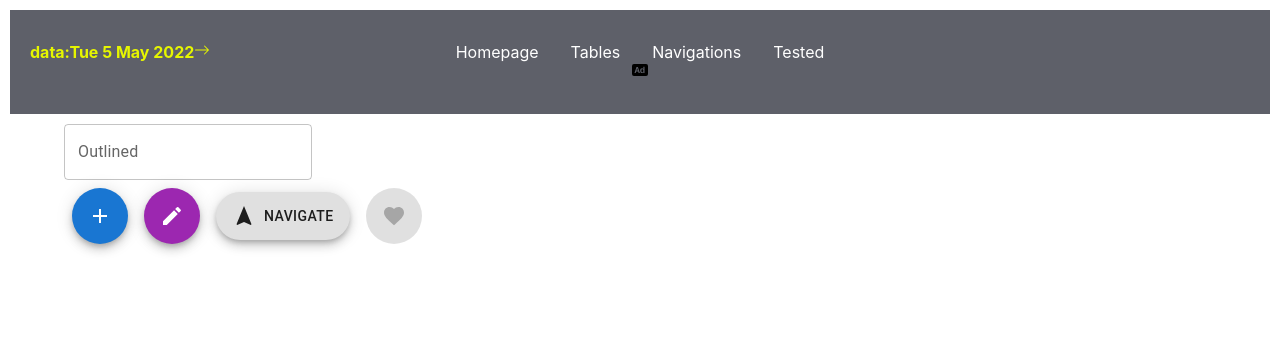
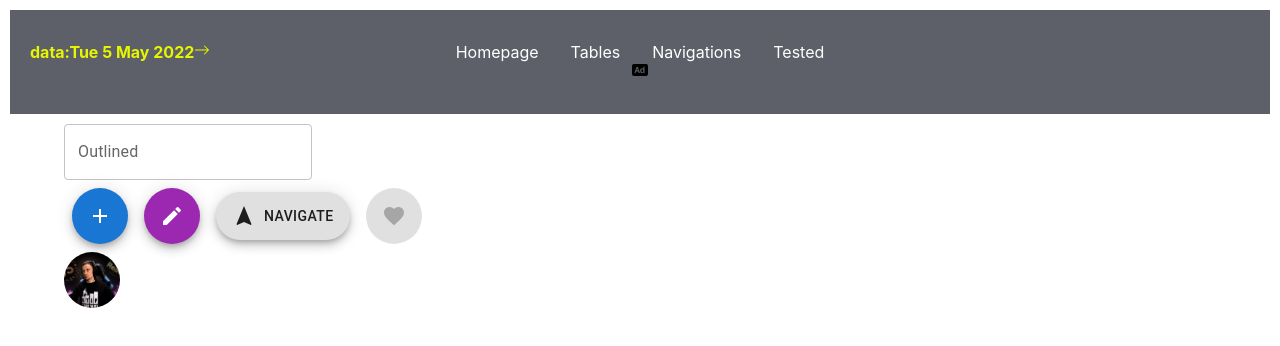
Before and after one commit to SergeyGetman/test_Dnipro, a React (Create React App) app: page /tested in a window 1280 px wide. Shown: the top 346 px of the page. Built offline with nearby package versions, Linux system fonts and the light colour scheme.

Commit message:
add avatar mui

```diff
--- a/declarations.d.ts
+++ b/declarations.d.ts
@@ -9,3 +9,4 @@ declare module "*.svg" {
     const src: string;
     export default src;
 }
+declare module '*.jpg';
--- a/src/components/TestedMui.tsx
+++ b/src/components/TestedMui.tsx
@@ -1,11 +1,12 @@
 import React from 'react';
-import { TextField} from "@mui/material";
+import {Avatar, TextField} from "@mui/material";
 import Box from '@mui/material/Box';
 import Fab from '@mui/material/Fab';
 import AddIcon from '@mui/icons-material/Add';
 import EditIcon from '@mui/icons-material/Edit';
 import FavoriteIcon from '@mui/icons-material/Favorite';
 import NavigationIcon from '@mui/icons-material/Navigation'
+import myLogo from "../images/frontDev.jpg"
 
 const TestedMui = () => {
     return (
@@ -26,6 +27,13 @@ const TestedMui = () => {
                     <FavoriteIcon />
                 </Fab>
             </Box>
+            <Box>
+                <Avatar
+                    alt="Remy Sharp"
+                    src={myLogo}
+                    sx={{ width: 56, height: 56 }}
+                />
+            </Box>
         </>
     );
 };
--- a/src/index.tsx
+++ b/src/index.tsx
@@ -4,7 +4,6 @@ import './index.css';
 import App from './App';
 import {BrowserRouter, Route, Router} from "react-router-dom";
 import {globalHistory} from "./history/useHistory";
-import TestedMui from "./components/TestedMui";
 
 
 ReactDOM.render(
```
Also changed, not shown: src/images/frontDev.jpg (added).
